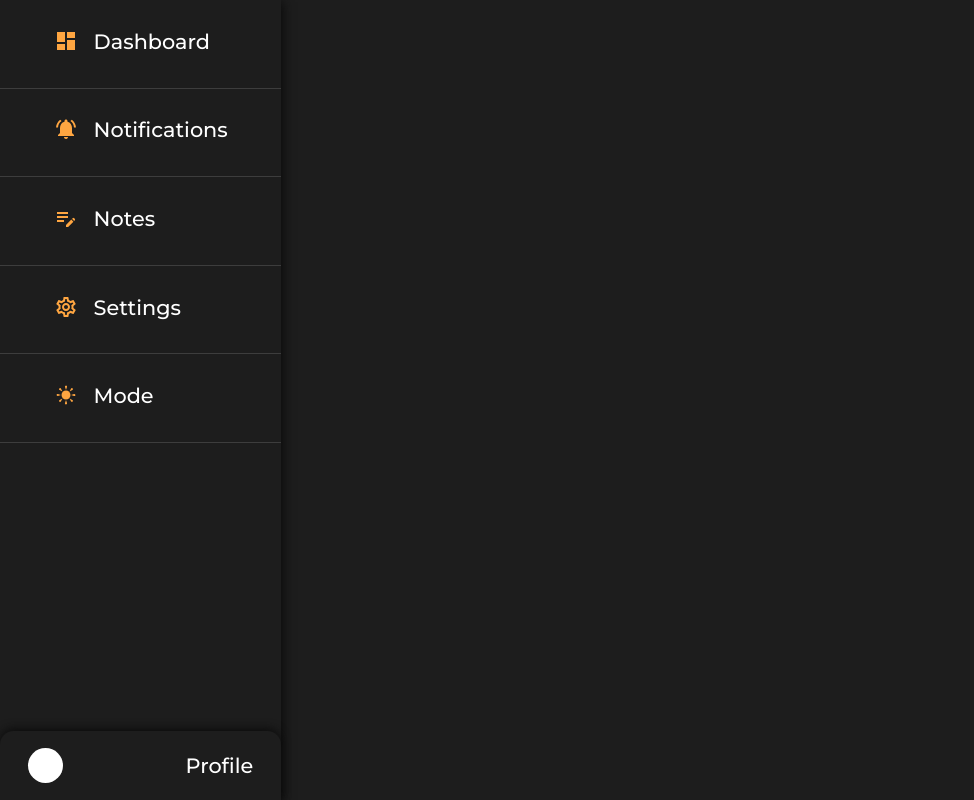
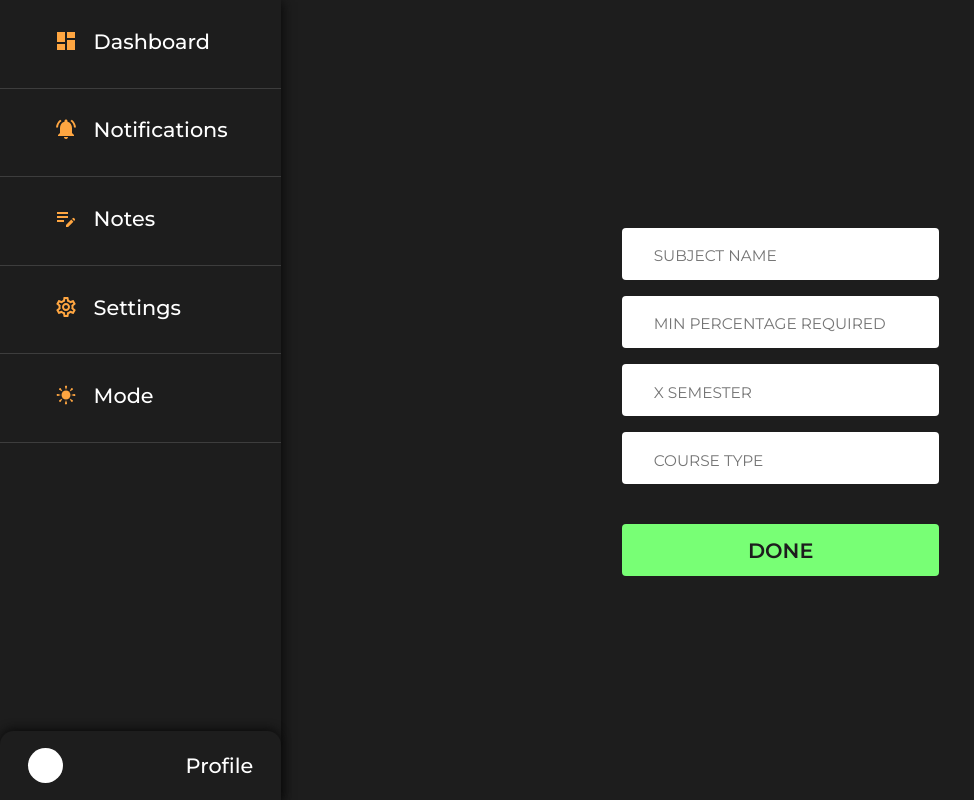
Before and after one commit to naveengitboi/student_tracker, a React (Create React App) app in the folder frontend/: page /addsubject in a window 1280 px wide. Shown: the whole page, without its empty margins (0-974 px from the left). Built offline with nearby package versions, Linux system fonts and the light colour scheme.

Commit message:
added add subject page

```diff
--- a/frontend/src/App.css
+++ b/frontend/src/App.css
@@ -87,7 +87,7 @@ a
     border-radius: 0.5rem;
 }
 
-.inputButton
+.inputButton, input
 {
    font-size: var(--main_fontsize);
     font-weight: 400;
@@ -97,4 +97,12 @@ a
     height: fit-content;
     border-radius: 0.25rem;
     margin: 0.25rem 0;
+    outline: none;
+    border: none;
 }
+
+input::placeholder
+{
+  font-size: var(--mini_fontsize);
+  text-transform: uppercase;
+}
--- a/frontend/src/App.js
+++ b/frontend/src/App.js
@@ -4,14 +4,17 @@ import Navbar from './components/Navbar';
 import Dashboard from './components/Dashboard';
 import Attendance from './components/Attendance';
 import AddSubject from './components/AddSubject';
+import PageNotFound from './components/PageNotFound';
 function App() {
   return (
     <div className='appjs'>
       <Navbar/>
       <Routes>
         <Route path="/" element={<Dashboard/>} />
-        <Route path="/attendance" element={<Attendance/>} />
-        <Route path='/addSubject' element={<AddSubject/>}/>
+        <Route path="/attendance" element={<Attendance/>} ></Route>
+        <Route path='/addsubject' element={<AddSubject />}/>
+
+        <Route path='*' element={<PageNotFound/>} />
       </Routes>
     </div>
   );
--- a/frontend/src/components/AddSubject.js
+++ b/frontend/src/components/AddSubject.js
@@ -1,9 +1,17 @@
+import '../css/AddSubject.css'
+
+function AddSubject(){
 
 
-function AddSubject(){
     return(
-        <div className="addSubjectForm">
-
+        <div className=" page">
+            <form action="" className='addSubjectForm'>
+                <input type="text" placeholder='subject name' />
+                <input type="number" min={'10'} max={'100'} placeholder='Min Percentage required' />
+                <input type="text" placeholder='x semester' />
+                <input type="text" placeholder='course type' />
+                <button className='inputButton' >DONE</button>
+            </form>
         </div>
     )
 }
--- a/frontend/src/components/Attendance.js
+++ b/frontend/src/components/Attendance.js
@@ -1,4 +1,4 @@
-import { NavLink } from "react-router-dom";
+import { NavLink, Outlet } from "react-router-dom";
 import '../css/Attendance.css'
     let subjects = [
     {
@@ -52,8 +52,10 @@ function Attendance(){
                     }
                 </div>
 
-                <NavLink to='/addsubject' className={'clickButton'}>Add Subjects</NavLink>
+                <NavLink to='addsubject' className={'clickButton'}>Add Subjects</NavLink>
             </div>
+
+            <Outlet/>
         </>
     )
 }
--- /dev/null
+++ b/frontend/src/components/PageNotFound.js
@@ -0,0 +1,13 @@
+
+
+function PageNotFound(){
+    return(
+        <>
+            <div className="page">
+                <h1>We are finding out this page</h1>
+            </div>
+        </>
+    )
+}
+
+export default PageNotFound
--- /dev/null
+++ b/frontend/src/css/AddSubject.css
@@ -0,0 +1,21 @@
+.addSubjectForm
+{
+    display: flex;
+    flex-direction: column;
+    justify-content: center;
+    align-items: center;
+
+}
+
+.addSubjectForm input{
+    width: 100%;
+    margin: 0.5rem 0;
+}
+
+.addSubjectForm .inputButton
+{
+    background-color: var(--success_green);
+    width: 100%;
+    margin-top: 2rem;
+    font-weight: 600;
+}
```
Also changed, not shown: frontend/src/css/PageNotFound.css (added).
